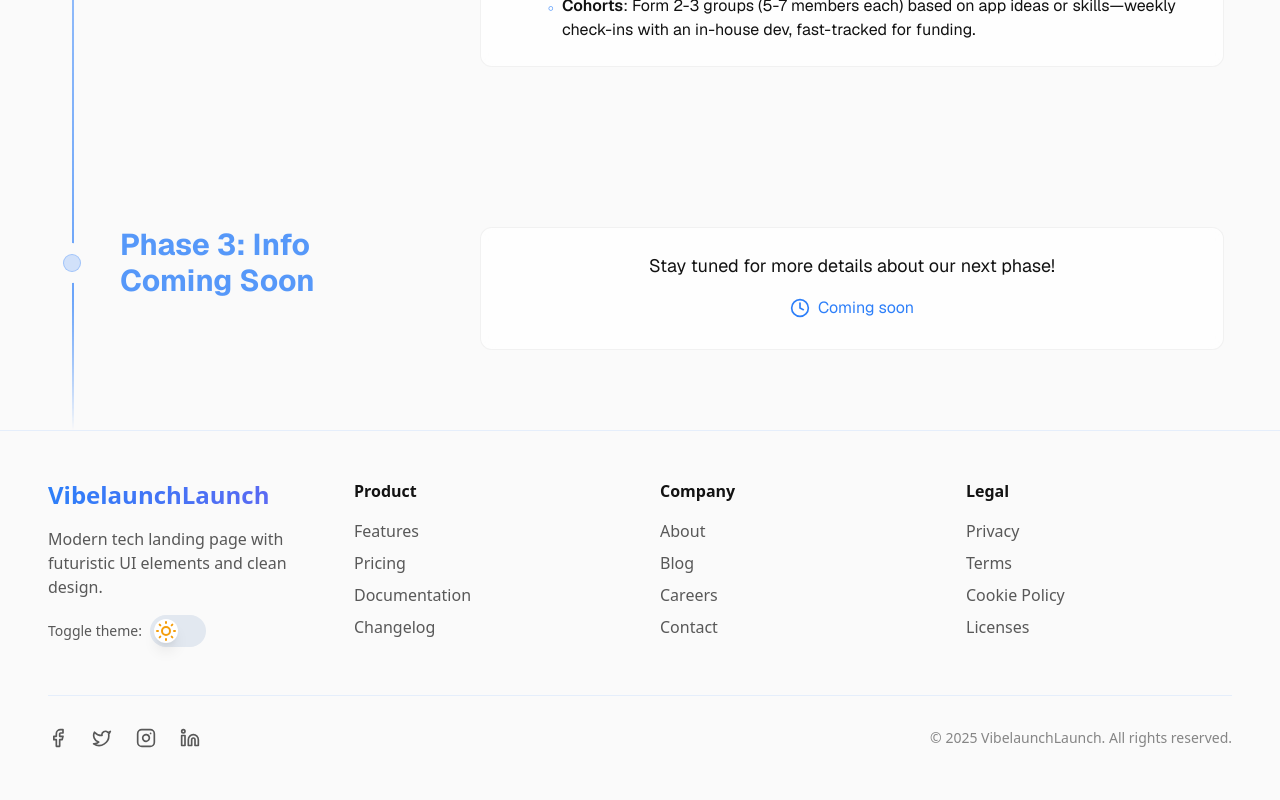
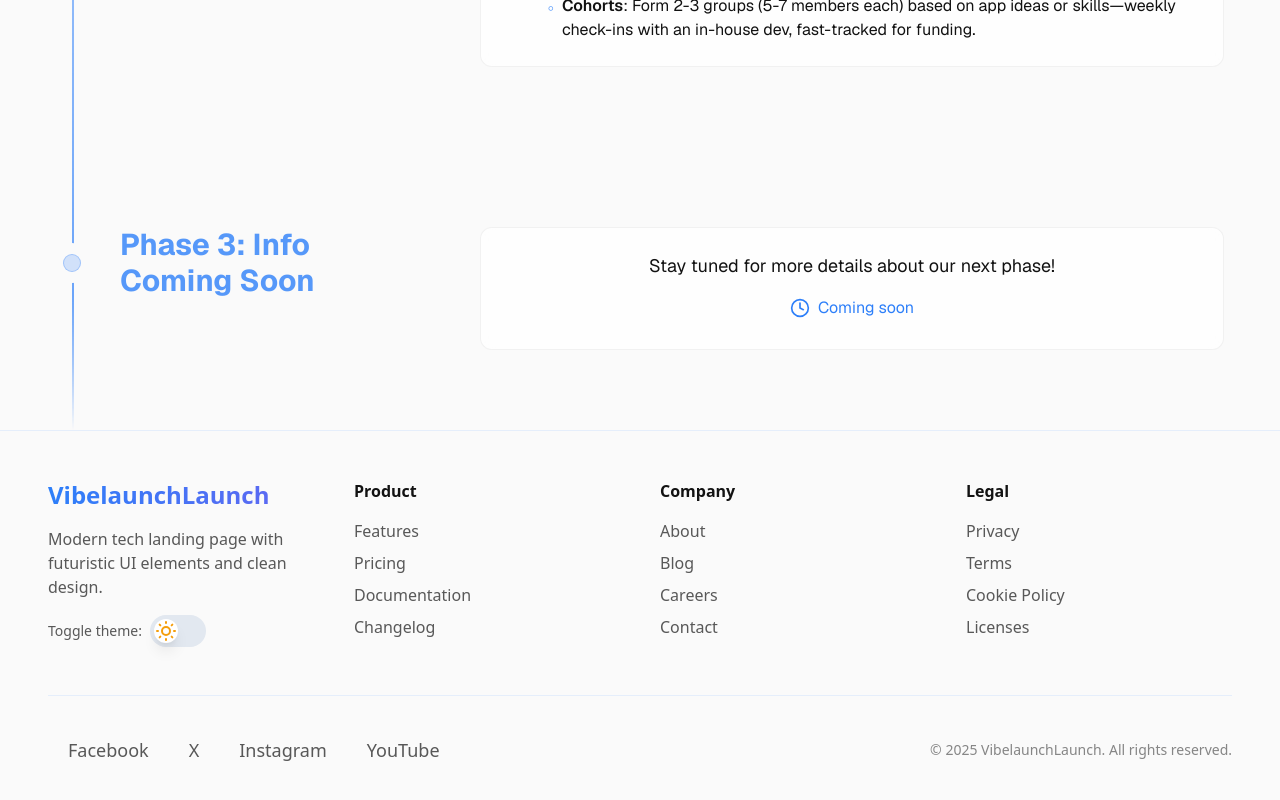
Before and after one commit to timmyblive/vibe-launch, a Next.js app: page / in a window 1280 px wide. Shown: the part 4567-5367 px from the top of the page. Built offline with nearby package versions, Linux system fonts and the light colour scheme.

Commit message:
Update footer with new social links UI component

```diff
--- a/package.json
+++ b/package.json
@@ -9,10 +9,12 @@
     "lint": "next lint"
   },
   "dependencies": {
+    "clsx": "^2.1.1",
     "framer-motion": "^12.6.2",
     "next": "15.2.4",
     "react": "^19.0.0",
     "react-dom": "^19.0.0",
+    "tailwind-merge": "^3.1.0",
     "vercel": "^41.4.1"
   },
   "devDependencies": {
--- a/src/components/layout/Footer.tsx
+++ b/src/components/layout/Footer.tsx
@@ -2,8 +2,32 @@
 
 import React from "react";
 import ThemeToggle from "@/components/ui/ThemeToggle";
+import { SocialLinks } from "@/components/ui/SocialLinks";
 
 export default function Footer() {
+  const socialMediaLinks = [
+    {
+      name: "Facebook",
+      image: "https://cdn-icons-png.flaticon.com/512/124/124010.png",
+      url: "#"
+    },
+    {
+      name: "X",
+      image: "https://upload.wikimedia.org/wikipedia/commons/5/57/X_logo_2023_%28white%29.png",
+      url: "#"
+    },
+    {
+      name: "Instagram",
+      image: "https://cdn-icons-png.flaticon.com/512/174/174855.png",
+      url: "#"
+    },
+    {
+      name: "YouTube",
+      image: "https://cdn-icons-png.flaticon.com/512/1384/1384060.png",
+      url: "#"
+    }
+  ];
+
   return (
     <footer className="w-full py-12 px-6 md:px-12 bg-background border-t border-accent/10">
       <div className="max-w-7xl mx-auto">
@@ -102,76 +126,9 @@ export default function Footer() {
 
         {/* Social links and copyright */}
         <div className="mt-12 pt-8 border-t border-accent/10 flex flex-col md:flex-row justify-between items-center">
-          <div className="flex space-x-6 mb-4 md:mb-0">
-            <a href="#" className="text-foreground/70 hover:text-accent transition-colors">
-              <svg
-                xmlns="http://www.w3.org/2000/svg"
-                width="20"
-                height="20"
-                viewBox="0 0 24 24"
-                fill="none"
-                stroke="currentColor"
-                strokeWidth="2"
-                strokeLinecap="round"
-                strokeLinejoin="round"
-              >
-                <path d="M18 2h-3a5 5 0 0 0-5 5v3H7v4h3v8h4v-8h3l1-4h-4V7a1 1 0 0 1 1-1h3z" />
-              </svg>
-              <span className="sr-only">Facebook</span>
-            </a>
-            <a href="#" className="text-foreground/70 hover:text-accent transition-colors">
-              <svg
-                xmlns="http://www.w3.org/2000/svg"
-                width="20"
-                height="20"
-                viewBox="0 0 24 24"
-                fill="none"
-                stroke="currentColor"
-                strokeWidth="2"
-                strokeLinecap="round"
-                strokeLinejoin="round"
-              >
-                <path d="M22 4s-.7 2.1-2 3.4c1.6 10-9.4 17.3-18 11.6 2.2.1 4.4-.6 6-2C3 15.5.5 9.6 3 5c2.2 2.6 5.6 4.1 9 4-.9-4.2 4-6.6 7-3.8 1.1 0 3-1.2 3-1.2z" />
-              </svg>
-              <span className="sr-only">Twitter</span>
-            </a>
-            <a href="#" className="text-foreground/70 hover:text-accent transition-colors">
-              <svg
-                xmlns="http://www.w3.org/2000/svg"
-                width="20"
-                height="20"
-                viewBox="0 0 24 24"
-                fill="none"
-                stroke="currentColor"
-                strokeWidth="2"
-                strokeLinecap="round"
-                strokeLinejoin="round"
-              >
-                <rect x="2" y="2" width="20" height="20" rx="5" ry="5" />
-                <path d="M16 11.37A4 4 0 1 1 12.63 8 4 4 0 0 1 16 11.37z" />
-                <line x1="17.5" y1="6.5" x2="17.51" y2="6.5" />
-              </svg>
-              <span className="sr-only">Instagram</span>
-            </a>
-            <a href="#" className="text-foreground/70 hover:text-accent transition-colors">
-              <svg
-                xmlns="http://www.w3.org/2000/svg"
-                width="20"
-                height="20"
-                viewBox="0 0 24 24"
-                fill="none"
-                stroke="currentColor"
-                strokeWidth="2"
-                strokeLinecap="round"
-                strokeLinejoin="round"
-              >
-                <path d="M16 8a6 6 0 0 1 6 6v7h-4v-7a2 2 0 0 0-2-2 2 2 0 0 0-2 2v7h-4v-7a6 6 0 0 1 6-6z" />
-                <rect x="2" y="9" width="4" height="12" />
-                <circle cx="4" cy="4" r="2" />
-              </svg>
-              <span className="sr-only">LinkedIn</span>
-            </a>
-          </div>
+          {/* New SocialLinks component */}
+          <SocialLinks socials={socialMediaLinks} className="mb-4 md:mb-0" />
+
           <div className="text-foreground/50 text-sm">
             &copy; {new Date().getFullYear()} VibelaunchLaunch. All rights reserved.
           </div>
--- /dev/null
+++ b/src/components/ui/SocialLinks.tsx
@@ -0,0 +1,91 @@
+"use client";
+
+import * as React from "react";
+import { motion, AnimatePresence } from "framer-motion";
+import { cn } from "@/lib/utils";
+
+interface Social {
+  name: string;
+  image: string;
+  url: string;
+}
+
+interface SocialLinksProps extends React.HTMLAttributes<HTMLDivElement> {
+  socials: Social[];
+}
+
+export function SocialLinks({ socials, className, ...props }: SocialLinksProps) {
+  const [hoveredSocial, setHoveredSocial] = React.useState<string | null>(null);
+  const [rotation, setRotation] = React.useState<number>(0);
+  const [clicked, setClicked] = React.useState<boolean>(false);
+
+  const animation = {
+    scale: clicked ? [1, 1.3, 1] : 1,
+    transition: { duration: 0.3 },
+  };
+
+  React.useEffect(() => {
+    const handleClick = () => {
+      setClicked(true);
+      setTimeout(() => {
+        setClicked(false);
+      }, 200);
+    };
+    window.addEventListener("click", handleClick);
+    return () => window.removeEventListener("click", handleClick);
+  }, [clicked]);
+
+  return (
+    <div
+      className={cn("flex items-center justify-center gap-0", className)}
+      {...props}
+    >
+      {socials.map((social, index) => (
+        <a
+          href={social.url}
+          key={index}
+          className={cn(
+            "relative cursor-pointer px-5 py-2 transition-opacity duration-200",
+            hoveredSocial && hoveredSocial !== social.name
+              ? "opacity-50"
+              : "opacity-100"
+          )}
+          onMouseEnter={() => {
+            setHoveredSocial(social.name);
+            setRotation(Math.random() * 20 - 10);
+          }}
+          onMouseLeave={() => setHoveredSocial(null)}
+          onClick={() => {
+            setClicked(true);
+          }}
+        >
+          <span className="block text-lg font-medium text-foreground/70 hover:text-accent transition-colors">{social.name}</span>
+          <AnimatePresence>
+            {hoveredSocial === social.name && (
+              <motion.div
+                className="absolute bottom-0 left-0 right-0 flex h-full w-full items-center justify-center"
+                animate={animation}
+              >
+                <motion.img
+                  key={social.name}
+                  src={social.image}
+                  alt={social.name}
+                  className="w-12 h-12" // Reduced from w-16 h-16 to w-12 h-12
+                  initial={{
+                    y: -40,
+                    rotate: rotation,
+                    opacity: 0,
+                    filter: "blur(2px)",
+                  }}
+                  animate={{ y: -50, opacity: 1, filter: "blur(0px)" }}
+                  exit={{ y: -40, opacity: 0, filter: "blur(2px)" }}
+                  transition={{ duration: 0.2 }}
+                />
+              </motion.div>
+            )}
+          </AnimatePresence>
+        </a>
+      ))}
+    </div>
+  );
+}
--- /dev/null
+++ b/src/lib/utils.ts
@@ -0,0 +1,10 @@
+import { type ClassValue, clsx } from "clsx";
+import { twMerge } from "tailwind-merge";
+
+/**
+ * Combines multiple class names into a single string, merging Tailwind CSS classes properly.
+ * Uses clsx for conditional class names and tailwind-merge to handle conflicting Tailwind classes.
+ */
+export function cn(...inputs: ClassValue[]) {
+  return twMerge(clsx(inputs));
+}
```
Also changed, not shown: public/facebook-icon.svg (added), 1 other file (tests, documents, lock files or other folders).
